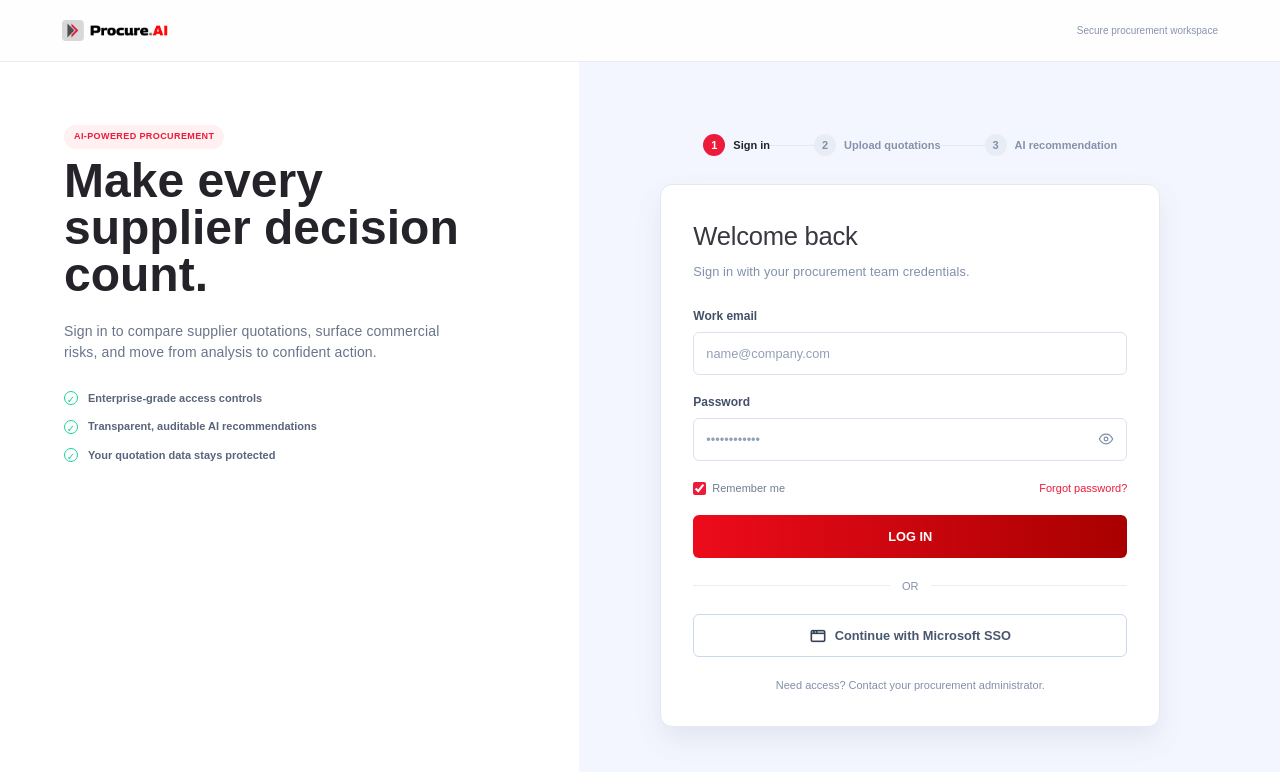
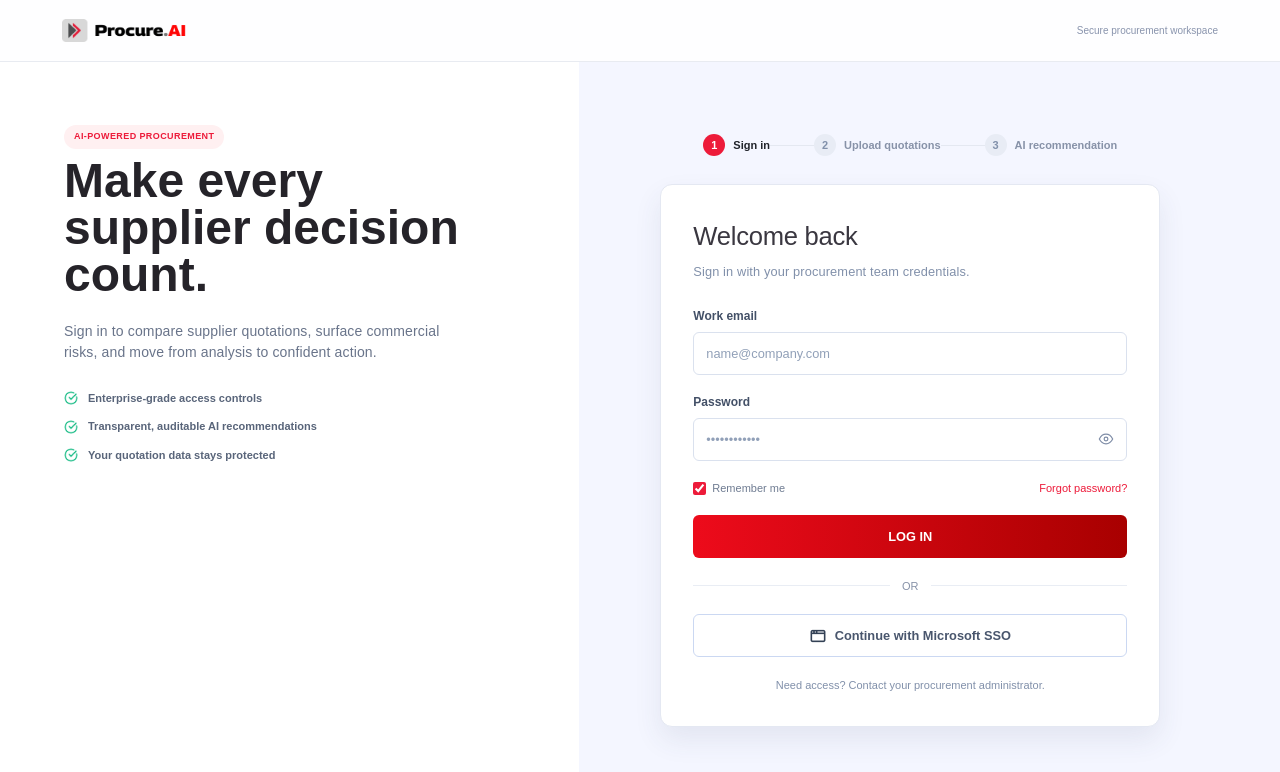
Before and after one commit to atulmahindra/Procure_AI, a React (Vite) app: page /login in a window 1280 px wide. Shown: the top 772 px of the page. Built offline with nearby package versions, Linux system fonts and the light colour scheme; a web font is replaced by a local one.

Commit message:
icon iadd

```diff
--- a/src/modules/before-login/Login.scss
+++ b/src/modules/before-login/Login.scss
@@ -2,7 +2,7 @@
 .login-layout { display: grid; min-height: calc(100vh - 63px); grid-template-columns: minmax(400px, .95fr) minmax(540px, 1.15fr); }
 .login-brand-panel { display: flex; align-items: self-start; padding: 60px clamp(32px, 5vw, 72px); background: #fff; }
 .brand-copy { max-width: 430px; }.eyebrow { display: inline-block; margin: 0 0 24px; border-radius: 20px; padding: 5px 10px; color: #ed1b2f; background: #fff0f1; font-size: .5625rem; font-weight: 800; letter-spacing: .06em; text-transform: uppercase; }.brand-copy h1 { margin: 0 0 23px; color: #252329; font-size: clamp(2.7rem, 4vw, 3rem); font-weight: 800; line-height: .98; letter-spacing: 0em; }.brand-copy > p:not(.eyebrow) { max-width: 390px; margin: 0; color: #69748a; font-size: .875rem; font-weight: 500; letter-spacing: .01em; line-height: 1.55; }
-.benefits-list { display: grid; gap: 12px; margin: 26px 0 0; padding: 0; list-style: none; color: #59657a; font-size: .6875rem; font-weight: 600; }.benefits-list li { display: flex; align-items: center; gap: 10px; }.benefits-list li::before { display: grid; width: 14px; height: 14px; place-items: center; border: 1px solid #1bd19a; border-radius: 50%; color: #1bd19a; content: '✓'; font-size: .625rem; font-weight: 800; }
+.benefits-list { display: grid; gap: 12px; margin: 26px 0 0; padding: 0; list-style: none; color: #59657a; font-size: .6875rem; font-weight: 600; }.benefits-list li { display: flex; align-items: center; gap: 10px; }.benefits-list li::before { background-image: url(../../assets/check-circle.png); display: grid; width: 14px; height: 14px; place-items: center; border: 0px solid #1bd19a; border-radius: 50%; color: #1bd19a; content: ''; font-size: .625rem; font-weight: 800;    background-size: cover; }
 .login-form-panel { display: grid; place-items: center; padding: 40px clamp(28px, 6vw, 100px) 40px clamp(16px, 3vw, 48px); background: #f4f6ff; }.login-panel-inner { width: min(100%, 500px); }.login-steps { display: flex; align-items: center; justify-content: center; margin-bottom: 28px; }.login-steps i { width: 44px; height: 1px; background: #e4e8f1; }.step { display: flex; align-items: center; gap: 8px; color: #8792a8; font-size: .6875rem; white-space: nowrap; }.step span { display: grid; width: 22px; height: 22px; place-items: center; border-radius: 50%; color: #8190aa; background: #e8ecf5; font-weight: 800; }.step.active { color: #20232a; }.step.active span { color: #fff; background: #ed1b3a; }
 .login-form-wrap { box-sizing: border-box; width: 100%; border: 1px solid #e4e8f2; border-radius: 12px; padding: 32px; background: #fff; box-shadow: 0 13px 28px rgb(50 62 103 / 9%); }.login-heading { margin-bottom: 25px; }.login-heading h2 { margin: 0 0 7px; color: #3a3740; font-size: 1.6rem; font-weight: 500; letter-spacing: -.01em; }.login-heading p { margin: 0; color: #8190aa; font-size: .8rem; letter-spacing: .01em; }
 .login-form { display: grid; gap: 18px; }.login-form > label { display: grid; gap: 7px; color: #435067; font-size: .75rem; font-weight: 600; }.login-form input:not([type='checkbox']) { box-sizing: border-box; width: 100%; border: 1px solid #dae1ee; border-radius: 6px; padding: 11px 12px; color: #263247; background: #fff; font: inherit; font-size: .8rem; font-weight: 400; outline: none; transition: border-color .2s, box-shadow .2s; }.login-form input:not([type='checkbox']):focus { border-color: #ed1b3a; box-shadow: 0 0 0 3px rgb(237 27 58 / 10%); }.login-form input::placeholder { color: #91a0b8; }.password-field { position: relative; }.password-field input { padding-right: 38px !important; }.password-field button { position: absolute; top: 50%; right: 11px; display: grid; width: 20px; height: 20px; place-items: center; border: 0; padding: 0; color: #7f8da7; background: transparent; transform: translateY(-50%); cursor: pointer; }.password-field button svg { width: 16px; height: 16px; fill: none; stroke: currentColor; stroke-linecap: round; stroke-linejoin: round; stroke-width: 1.8; }.login-options { display: flex; align-items: center; justify-content: space-between; margin-top: 1px; color: #6e7b91; font-size: .6875rem; font-weight: 400; }.remember { display: flex; align-items: center; gap: 6px; }.remember input { width: 13px; height: 13px; margin: 0; accent-color: #ed1b3a; }.login-options a { color: #ed1b3a; font-weight: 500; text-decoration: none; }
--- a/src/modules/shared/MarketingHeader.scss
+++ b/src/modules/shared/MarketingHeader.scss
@@ -1,2 +1,2 @@
-.marketing-header { display: flex; align-items: center; justify-content: space-between; height: 62px; padding: 0 clamp(28px, 5vw, 62px); border-bottom: 1px solid #e8ebf1; background: #f7f8fb; }.marketing-header.minimal { background: rgba(255, 255, 255, 0.9098); }.marketing-logo, .marketing-nav a, .support-button { color: #202531; text-decoration: none; }.marketing-logo { display: block; line-height: 0; }.marketing-logo img { display: block; width: 106px; height: auto; }.marketing-nav { display: flex; gap: 28px; margin-left: auto; margin-right: 34px; }.marketing-nav a { color: #596376; font-size: .5625rem; font-weight: 500; }.marketing-nav a:hover { color: #ed1b3a; }.marketing-actions { display: flex; align-items: center; gap: 18px; }.marketing-start { border: 0; border-radius: 5px; padding: 8px 14px; color: #fff; background: linear-gradient(90deg, #ed0b1b, #a80000); font: inherit; font-size: .5625rem; font-weight: 800; cursor: pointer; }.support-button { display: grid; width: 24px; height: 24px; place-items: center; border: 1px solid #dce2eb; border-radius: 50%; color: #68758a; font-size: .75rem; }.marketing-start:hover { filter: brightness(.92); }.marketing-header.minimal .marketing-logo { margin-right: auto; }.marketing-right-label { color: #8994ad; font-size: .625rem; font-weight: 500; }
+.marketing-header { display: flex; align-items: center; justify-content: space-between; height: 62px; padding: 0 clamp(28px, 5vw, 62px); border-bottom: 1px solid #e8ebf1; background: #f7f8fb; }.marketing-header.minimal { background: rgba(255, 255, 255, 0.9098); }.marketing-logo, .marketing-nav a, .support-button { color: #202531; text-decoration: none; }.marketing-logo { display: block; line-height: 0; }.marketing-logo img { display: block; width: 124px; height: auto; }.marketing-nav { display: flex; gap: 28px; margin-left: auto; margin-right: 34px; }.marketing-nav a { color: #596376; font-size: .5625rem; font-weight: 500; }.marketing-nav a:hover { color: #ed1b3a; }.marketing-actions { display: flex; align-items: center; gap: 18px; }.marketing-start { border: 0; border-radius: 5px; padding: 8px 14px; color: #fff; background: linear-gradient(90deg, #ed0b1b, #a80000); font: inherit; font-size: .5625rem; font-weight: 800; cursor: pointer; }.support-button { display: grid; width: 24px; height: 24px; place-items: center; border: 1px solid #dce2eb; border-radius: 50%; color: #68758a; font-size: .75rem; }.marketing-start:hover { filter: brightness(.92); }.marketing-header.minimal .marketing-logo { margin-right: auto; }.marketing-right-label { color: #8994ad; font-size: .625rem; font-weight: 500; }
 @media (max-width: 700px) { .marketing-header { padding: 0 18px; }.marketing-nav { display: none; }.marketing-actions { gap: 10px; } }
```
Also changed, not shown: src/assets/check-circle.png (added).
